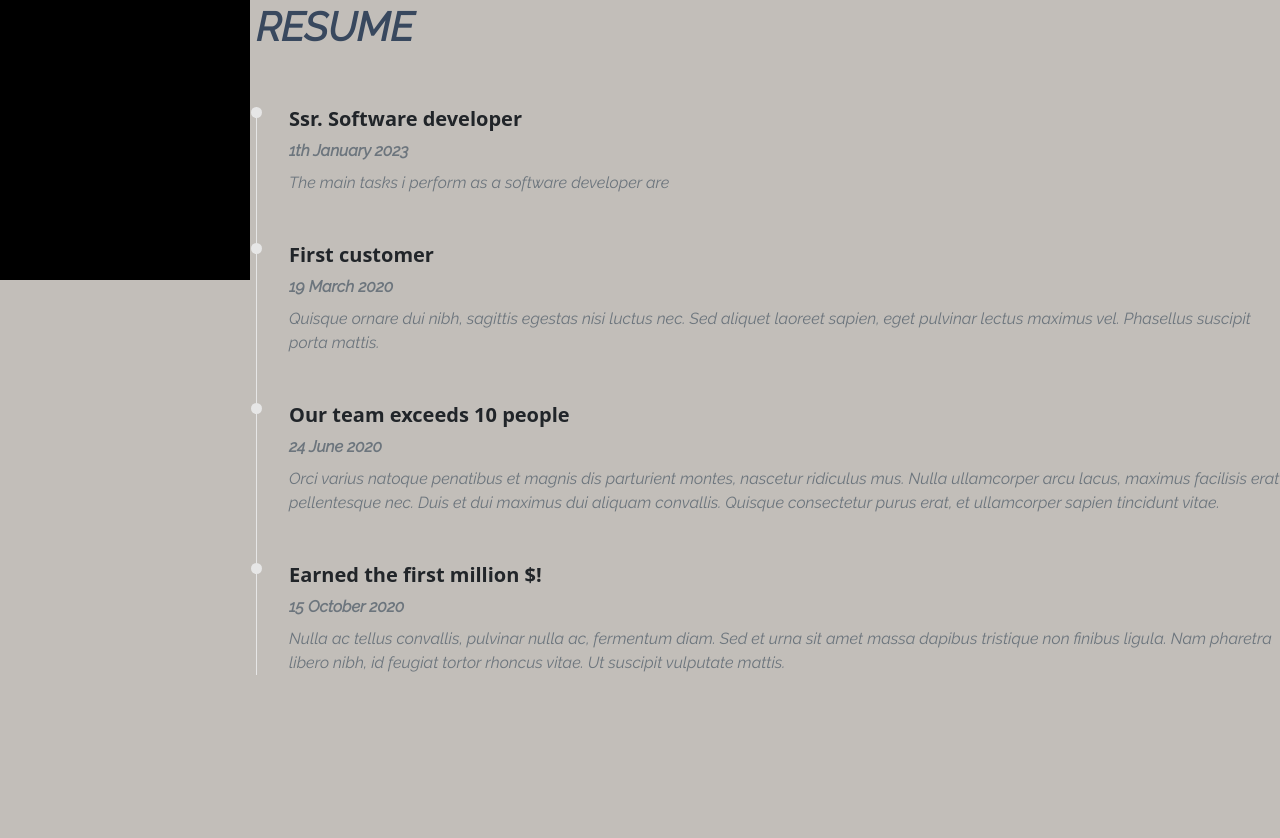
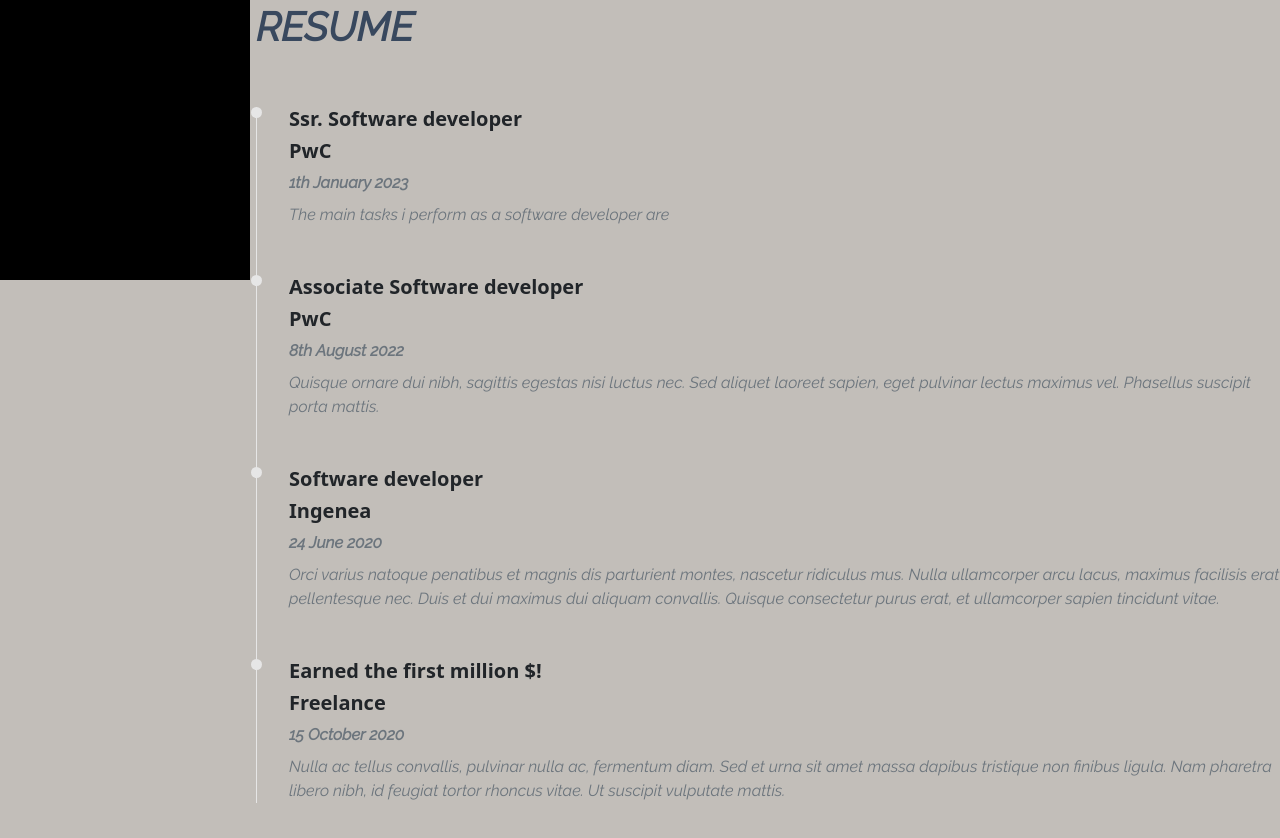
Before and after one commit to tomastraini/Portfolio, an Angular app: page / in a window 1280 px wide. Shown: the part 520-1358 px from the top of the page. Before the commit the page ends 1291 px from the top, so only its background shows below. Built offline with nearby package versions, Linux system fonts and the light colour scheme.

Commit message:
Changed HREF image

```diff
--- a/src/app/main-page/main-page.component.html
+++ b/src/app/main-page/main-page.component.html
@@ -93,6 +93,7 @@
         <ul class="timeline">
           <li class="timeline-item mb-5">
             <h5 class="fw-bold">Ssr. Software developer</h5>
+            <h5 class="fw-bold">PwC</h5>
             <p class="text-muted mb-2 fw-bold">1th January 2023</p>
             <p class="text-muted">
               The main tasks i perform as a software developer are
@@ -100,8 +101,9 @@
           </li>
 
           <li class="timeline-item mb-5">
-            <h5 class="fw-bold">First customer</h5>
-            <p class="text-muted mb-2 fw-bold">19 March 2020</p>
+            <h5 class="fw-bold">Associate Software developer</h5>
+            <h5 class="fw-bold">PwC</h5>
+            <p class="text-muted mb-2 fw-bold">8th August 2022</p>
             <p class="text-muted">
               Quisque ornare dui nibh, sagittis egestas nisi luctus nec. Sed
               aliquet laoreet sapien, eget pulvinar lectus maximus vel.
@@ -110,7 +112,8 @@
           </li>
 
           <li class="timeline-item mb-5">
-            <h5 class="fw-bold">Our team exceeds 10 people</h5>
+            <h5 class="fw-bold">Software developer</h5>
+            <h5 class="fw-bold">Ingenea</h5>
             <p class="text-muted mb-2 fw-bold">24 June 2020</p>
             <p class="text-muted">
               Orci varius natoque penatibus et magnis dis parturient montes,
@@ -123,6 +126,7 @@
 
           <li class="timeline-item mb-5">
             <h5 class="fw-bold">Earned the first million $!</h5>
+            <h5 class="fw-bold">Freelance</h5>
             <p class="text-muted mb-2 fw-bold">15 October 2020</p>
             <p class="text-muted">
               Nulla ac tellus convallis, pulvinar nulla ac, fermentum diam. Sed
```
Also changed, not shown: 3 other files (tests, documents, lock files or other folders).
